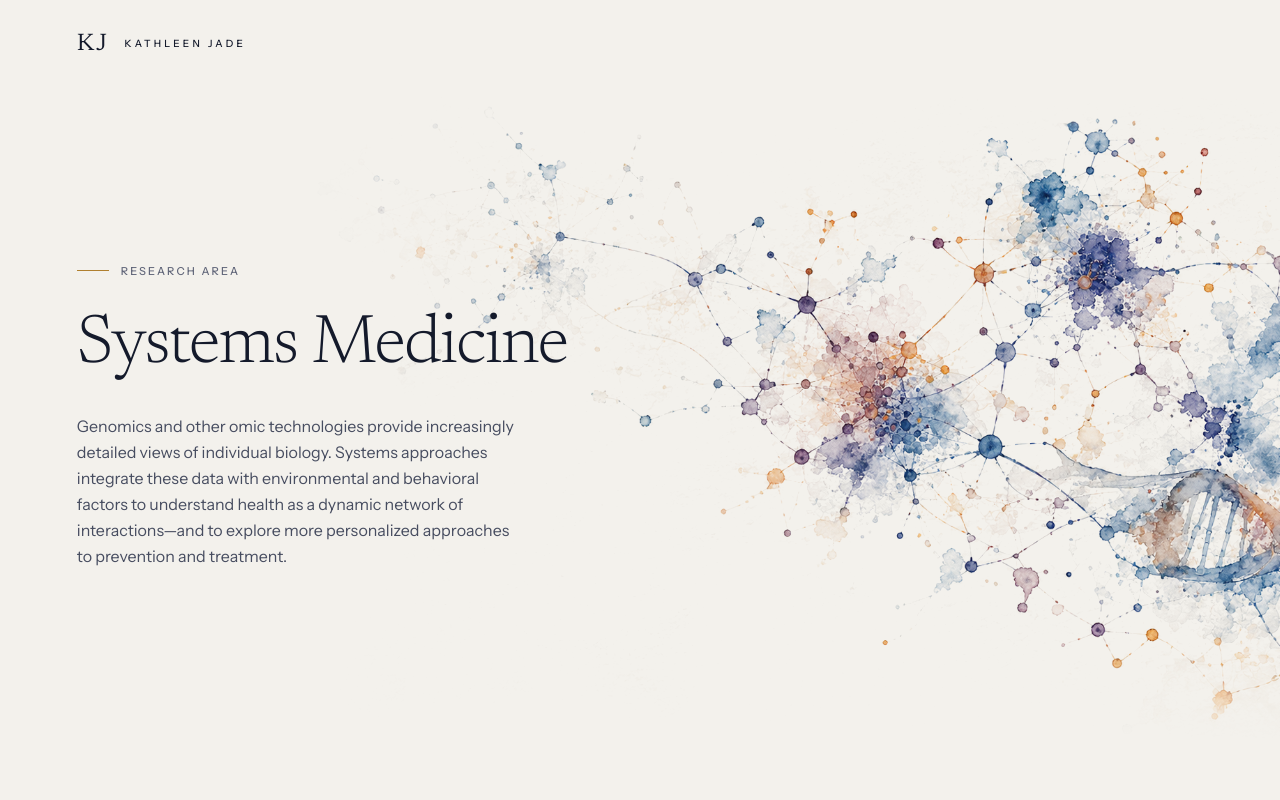
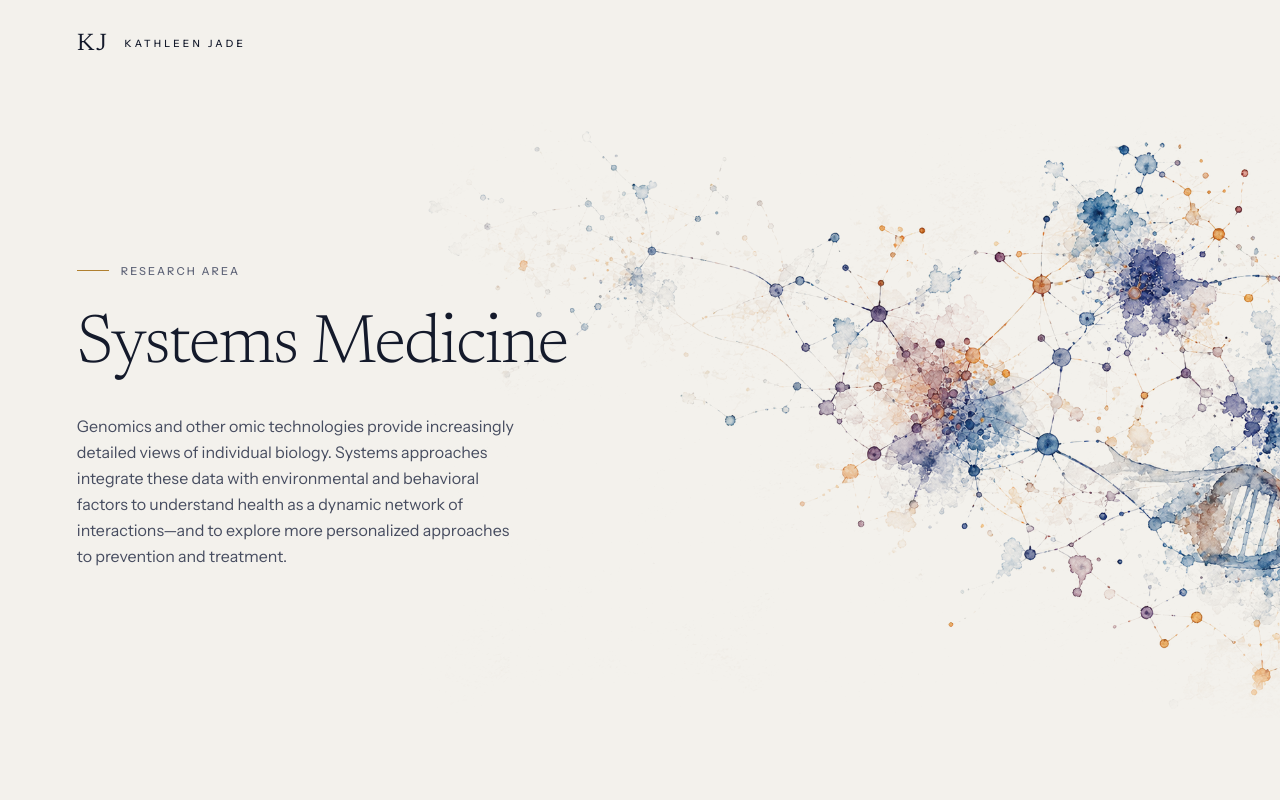
Before and after one commit to ka-jade/trial-claude-website, a plain HTML site: page systems-medicine.html in a window 1280 px wide. Shown: the top 800 px of the page. Drawn offline with Linux system fonts and the light colour scheme.

Commit message:
Calibrate desktop Systems Medicine artwork placement

```diff
--- a/design-system.css
+++ b/design-system.css
@@ -312,6 +312,10 @@ body { margin: 0; background: var(--paper); color: var(--ink); font-family: var(
 .kj-landing-text { position: relative; width: 100%; max-width: calc(32rem + var(--gutter)); padding: var(--space-24) 0 var(--space-24) var(--gutter); display: flex; flex-direction: column; gap: var(--space-8); }
 .kj-landing-title { margin: 0; font-family: var(--font-display); font-weight: 300; font-size: clamp(44px, 5.4vw, 80px); line-height: 1; letter-spacing: -.025em; color: var(--ink); }
 .kj-landing-lede { margin: 0; max-width: var(--measure-lede); font-family: var(--font-sans); font-size: 16px; line-height: 26px; font-weight: 400; color: var(--ink-soft); }
+@media (min-width: 821px) {
+  .kj-landing-art { right: -10%; }
+  .kj-landing-art .kj-art { transform: scale(.92); transform-origin: right center; }
+}
 @media (max-width: 820px) {
   .kj-landing { display: block; min-height: 0; }
   .kj-landing-art { position: relative; top: auto; bottom: auto; right: auto; width: 100%; height: 96vw; overflow: hidden;
```
